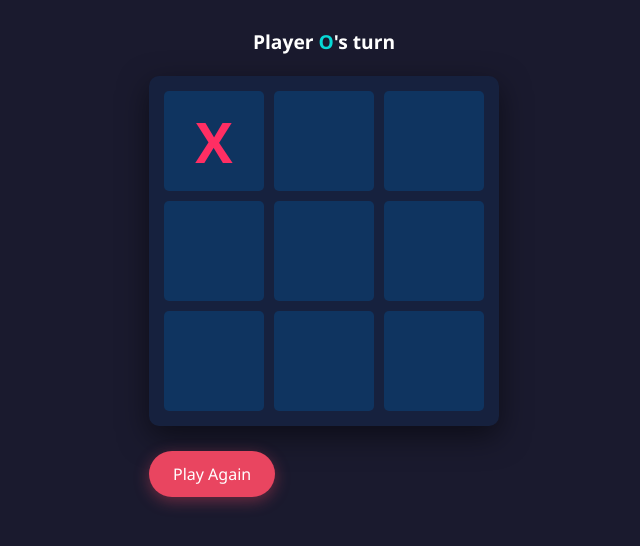
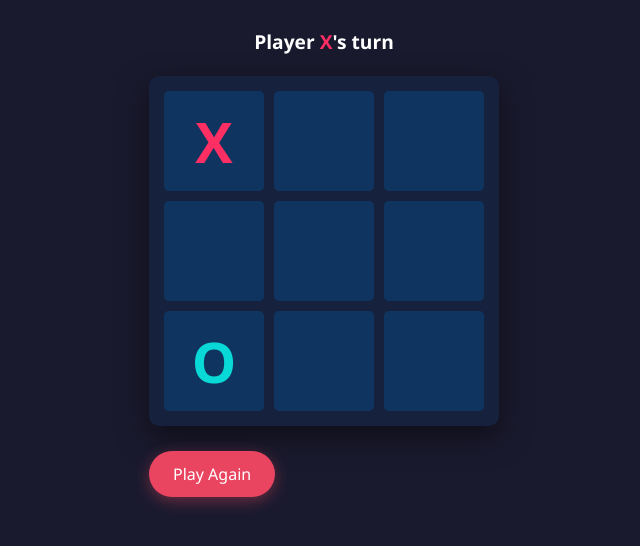
Before and after one commit to Zehra-Kazmi/tic-tac-toe, a plain HTML site: page index.html in a window 1280 px wide. Both pictures are taken after a click on the button 530 px from the left and 321 px from the top of the page. Shown: the part 180-726 px from the top of the page, without its empty margins (316-956 px from the left). Drawn offline with Linux system fonts and the light colour scheme.

Commit message:
Implement auto-select bot for Tic Tac Toe
Added auto-select bot functionality for player O.

```diff
--- a/index.html
+++ b/index.html
@@ -175,29 +175,24 @@
 
     <script>
         /**
-         * TIC TAC TOE GAME LOGIC
+         * TIC TAC TOE GAME LOGIC WITH AUTO-SELECT BOT
          */
 
         // State Variables
-        let gameState = ["", "", "", "", "", "", "", "", ""]; // Tracks the board
-        let currentPlayer = "X"; // X starts first
-        let isGameActive = true; // Flag to stop clicks after win/draw
+        let gameState = ["", "", "", "", "", "", "", "", ""];
+        let currentPlayer = "X";
+        let isGameActive = true;
 
         // DOM Elements
         const statusDisplay = document.getElementById('statusMessage');
         const cells = document.querySelectorAll('.cell');
         const restartBtn = document.getElementById('restartBtn');
 
-        // Winning Combinations (Indices)
+        // Winning Combinations
         const winningConditions = [
-            [0, 1, 2], // Top Row
-            [3, 4, 5], // Middle Row
-            [6, 7, 8], // Bottom Row
-            [0, 3, 6], // Left Column
-            [1, 4, 7], // Middle Column
-            [2, 5, 8], // Right Column
-            [0, 4, 8], // Diagonal Top-Left to Bottom-Right
-            [2, 4, 6]  // Diagonal Top-Right to Bottom-Left
+            [0, 1, 2], [3, 4, 5], [6, 7, 8], // Rows
+            [0, 3, 6], [1, 4, 7], [2, 5, 8], // Columns
+            [0, 4, 8], [2, 4, 6]             // Diagonals
         ];
 
         // Messages
@@ -205,49 +200,69 @@
         const drawMessage = () => `Game ended in a draw!`;
         const currentPlayerTurn = () => `Player <span class="current-player" style="color: ${currentPlayer === 'X' ? 'var(--x-color)' : 'var(--o-color)'}">${currentPlayer}</span>'s turn`;
 
-        // Initialize status
         statusDisplay.innerHTML = currentPlayerTurn();
 
-        /**
-         * Handles the click event on a cell
-         */
         function handleCellPlayed(clickedCell, clickedCellIndex) {
-            // Update internal state
             gameState[clickedCellIndex] = currentPlayer;
+            clickedCell.innerText = currentPlayer;
+            clickedCell.classList.add(currentPlayer.toLowerCase());
+        }
 
-            // Update UI
-            clickedCell.innerText = currentPlayer;
-            clickedCell.classList.add(currentPlayer.toLowerCase()); // Adds class 'x' or 'o'
+        function handlePlayerChange() {
+            currentPlayer = currentPlayer === "X" ? "O" : "X";
+            statusDisplay.innerHTML = currentPlayerTurn();
+
+            // 👉 IF IT IS PLAYER O's TURN, THE BOT PLAYS AUTOMATICALLY
+            if (currentPlayer === "O" && isGameActive) {
+                // Temporarily disable board while bot thinks slightly (looks realistic)
+                cells.forEach(cell => cell.disabled = true);
+                setTimeout(makeBotMove, 500);
+            }
         }
 
         /**
-         * Changes the active player from X to O or vice versa
+         * 🤖 Auto-Select Bot Logic
          */
-        function handlePlayerChange() {
-            currentPlayer = currentPlayer === "X" ? "O" : "X";
-            statusDisplay.innerHTML = currentPlayerTurn();
+        function makeBotMove() {
+            if (!isGameActive) return;
+
+            // 1. Find all available empty indexes
+            let availableCells = [];
+            gameState.forEach((cell, index) => {
+                if (cell === "") {
+                    availableCells.push(index);
+                }
+            });
+
+            // 2. If spots exist, pick a random index
+            if (availableCells.length > 0) {
+                const randomIndex = availableCells[Math.floor(Math.random() * availableCells.length)];
+                const targetCell = cells[randomIndex];
+
+                // 3. Play the Bot's move
+                handleCellPlayed(targetCell, randomIndex);
+
+                // Re-enable remaining empty cells for the human player
+                cells.forEach((cell, idx) => {
+                    if (gameState[idx] === "") cell.disabled = false;
+                });
+
+                handleResultValidation();
+            }
         }
 
-        /**
-         * Checks the current board state against winning conditions
-         */
         function handleResultValidation() {
             let roundWon = false;
             let winningLine = [];
 
-            // Iterate through all winning conditions
             for (let i = 0; i <= 7; i++) {
                 const winCondition = winningConditions[i];
                 let a = gameState[winCondition[0]];
                 let b = gameState[winCondition[1]];
                 let c = gameState[winCondition[2]];
 
-                // If any cell in the line is empty, this line isn't a win yet
-                if (a === '' || b === '' || c === '') {
-                    continue;
-                }
+                if (a === '' || b === '' || c === '') continue;
 
-                // If all three match
                 if (a === b && b === c) {
                     roundWon = true;
                     winningLine = winCondition;
@@ -262,7 +277,6 @@
                 return;
             }
 
-            // Check for draw (no empty strings left in state)
             let roundDraw = !gameState.includes("");
             if (roundDraw) {
                 statusDisplay.innerHTML = drawMessage();
@@ -270,30 +284,20 @@
                 return;
             }
 
-            // If game continues, switch player
             handlePlayerChange();
         }
 
-        /**
-         * Highlights the cells that caused the win
-         */
         function highlightWinningCells(indices) {
-            indices.forEach(index => {
-                cells[index].classList.add('win');
-            });
-            // Disable all cells interaction
+            indices.forEach(index => cells[index].classList.add('win'));
             cells.forEach(cell => cell.disabled = true);
         }
 
-        /**
-         * Main click handler
-         */
         function handleCellClick(clickedCellEvent) {
             const clickedCell = clickedCellEvent.target;
             const clickedCellIndex = parseInt(clickedCell.getAttribute('data-index'));
 
-            // Ignore click if cell is already filled or game is over
-            if (gameState[clickedCellIndex] !== "" || !isGameActive) {
+            // Prevent clicking if cell is full, game is over, or if it's the Bot's turn (O)
+            if (gameState[clickedCellIndex] !== "" || !isGameActive || currentPlayer === "O") {
                 return;
             }
 
@@ -301,17 +305,12 @@
             handleResultValidation();
         }
 
-        /**
-         * Resets the game to initial state
-         */
         function handleRestartGame() {
             isGameActive = true;
             currentPlayer = "X";
             gameState = ["", "", "", "", "", "", "", "", ""];
-
             statusDisplay.innerHTML = currentPlayerTurn();
 
-            // Clear UI
             cells.forEach(cell => {
                 cell.innerText = "";
                 cell.classList.remove('x', 'o', 'win');
@@ -319,7 +318,6 @@
             });
         }
 
-        // Event Listeners
         cells.forEach(cell => cell.addEventListener('click', handleCellClick));
         restartBtn.addEventListener('click', handleRestartGame);
     </script>
```
